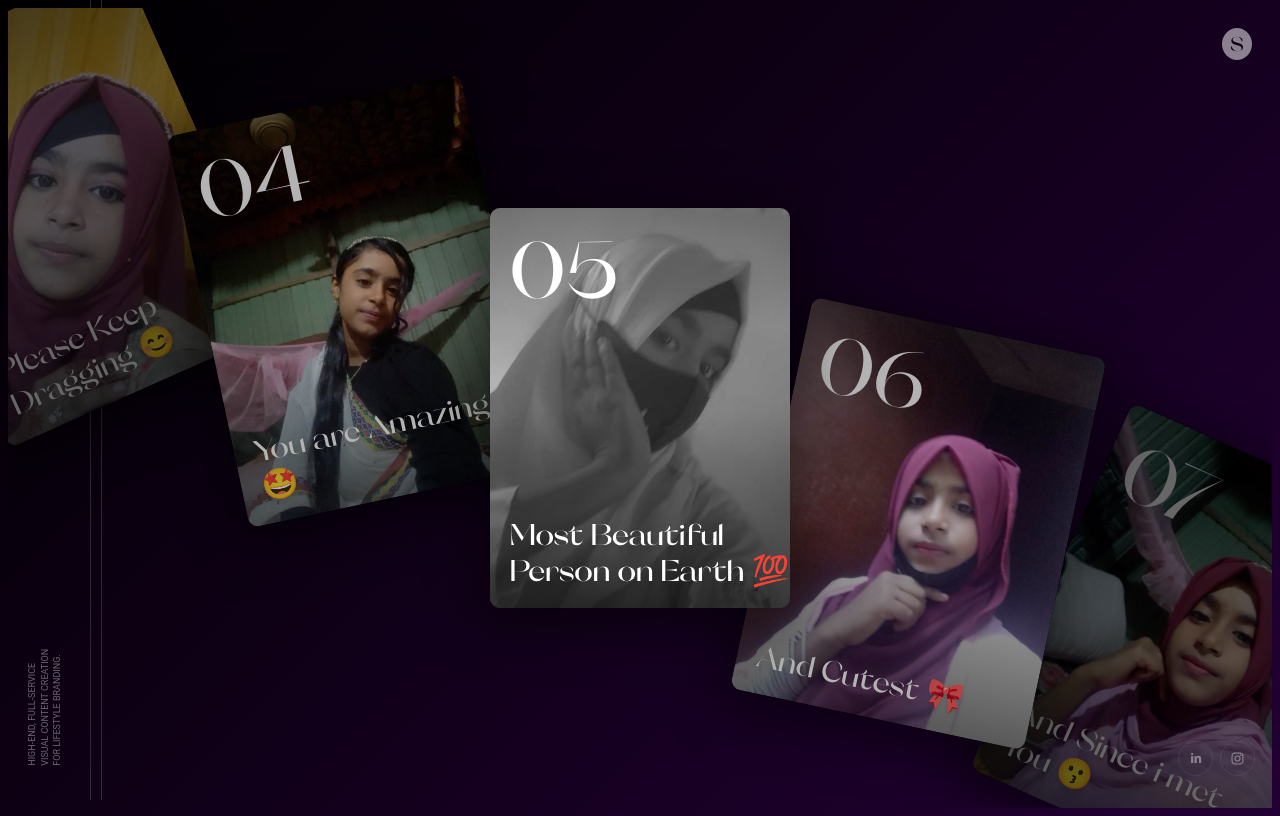
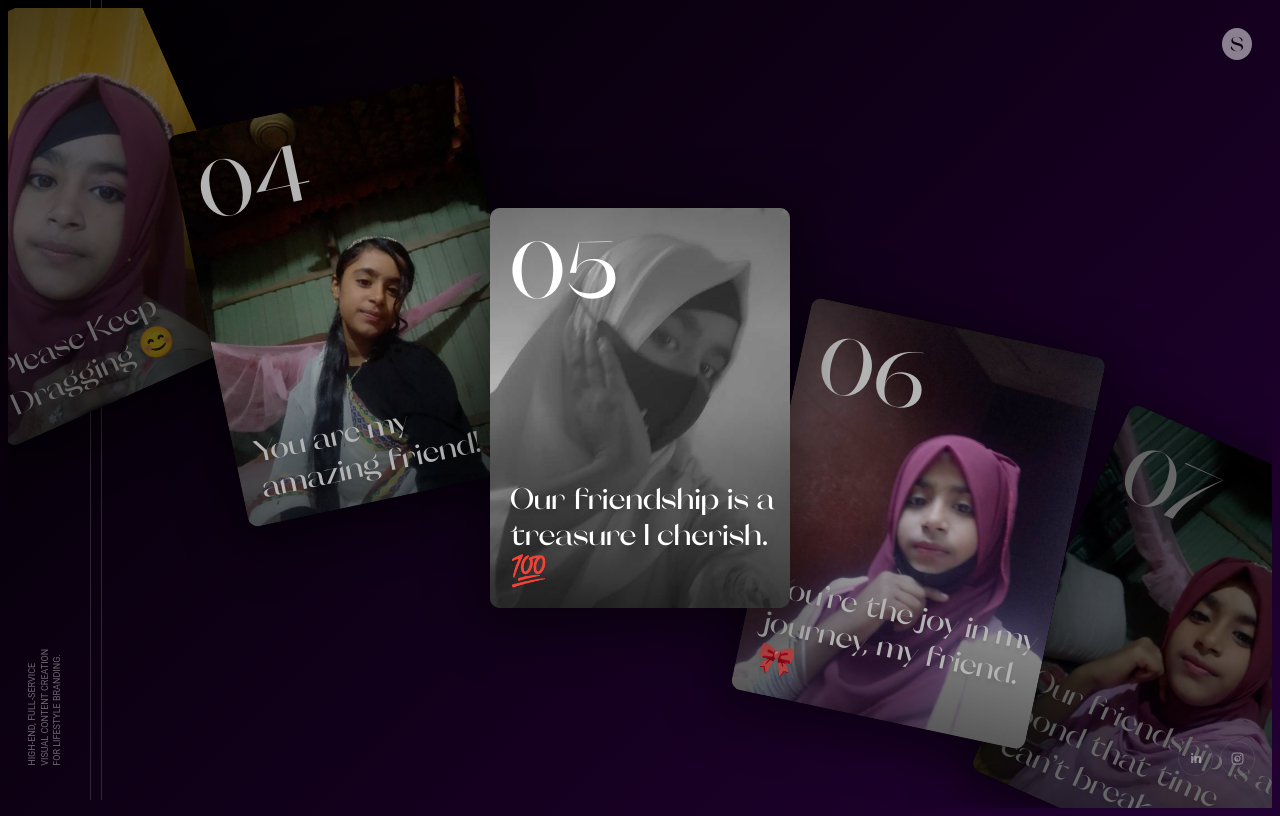
Before and after one commit to sufianselim/bestie, a plain HTML site: page index.html in a window 1280 px wide. Drawn offline with Linux system fonts and the light colour scheme.

Commit message:
Update index.html

```diff
--- a/index.html
+++ b/index.html
@@ -2,7 +2,7 @@
 <html lang="en" >
 <head>
   <meta charset="UTF-8">
-  <title>Love From Sufian</title>
+  <title>From Sufian</title>
   <link rel="stylesheet" href="./style.css">
 
 </head>
@@ -46,7 +46,7 @@ Follow me on
 
 	<div class="carousel-item">
 		<div class="carousel-box">
-			<div class="title">You are Amazing 🤩 </div>
+			<div class="title">You are my amazing friend! 🤩 </div>
 			<div class="num">04</div>
 			<img src="img/img2.jpg" />
 		</div>
@@ -54,7 +54,7 @@ Follow me on
 
 	<div class="carousel-item">
 		<div class="carousel-box">
-			<div class="title">Most Beautiful Person on Earth 💯</div>
+			<div class="title">Our friendship is a treasure I cherish. 💯</div>
 			<div class="num">05</div>
 			<img src="img/img3.jpg" />
 		</div>
@@ -62,7 +62,7 @@ Follow me on
 
 	<div class="carousel-item">
 		<div class="carousel-box">
-			<div class="title">And Cutest 🎀</div>
+			<div class="title">You're the joy in my journey, my friend. 🎀</div>
 			<div class="num">06</div>
 			<img src="img/img4.jpg" />
 		</div>
@@ -70,7 +70,7 @@ Follow me on
 
 	<div class="carousel-item">
 		<div class="carousel-box">
-			<div class="title">And Since i met You 😗 </div>
+			<div class="title">Our friendship is a bond that time can't break.  </div>
 			<div class="num">07</div>
 			<img src="img/img5.jpg" />
 		</div>
@@ -86,14 +86,14 @@ Follow me on
 
 	<div class="carousel-item">
 		<div class="carousel-box">
-			<div class="title">and I have Crush on You 🥰</div>
+			<div class="title">Your friendship is a gift that keeps on giving. 🥰</div>
 			<div class="num">09</div>
 			<img src="img/img7.jpg" />
 		</div>
 	</div>
 	<div class="carousel-item">
 		<div class="carousel-box">
-			<div class="title">I love You ❤️</div>
+			<div class="title">Grateful for the laughs, the tears, and the countless memories we've created together ❤️</div>
 			<div class="num">10</div>
 			<img src="img/img8.jpg" />
 		</div>
```
